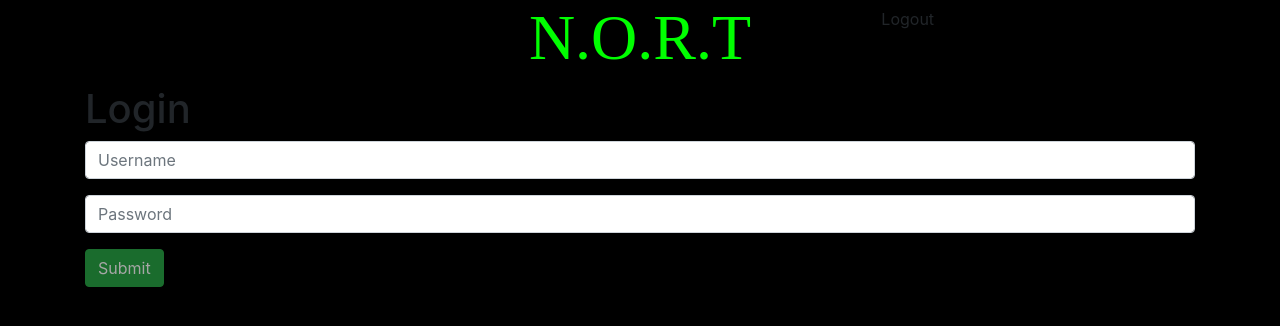
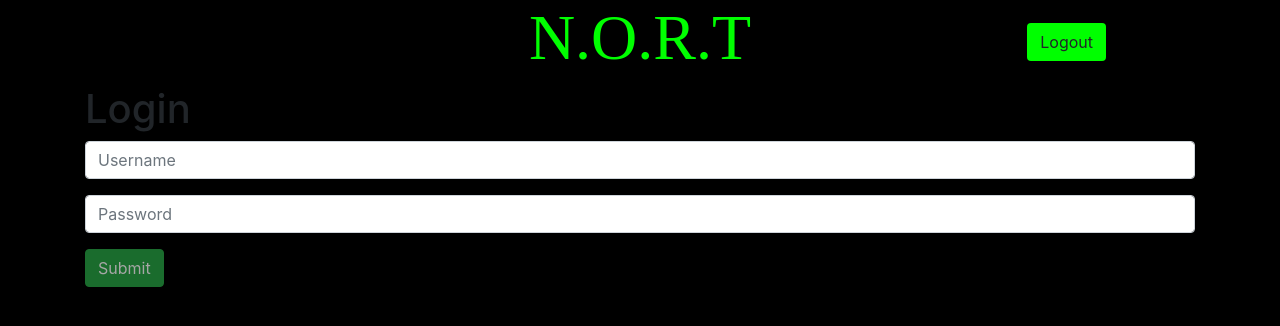
Before and after one commit to Soundwubz/NORT, a React (Create React App) app in the folder client/: page /login in a window 1280 px wide. Shown: the top 326 px of the page. Built offline with nearby package versions, Linux system fonts and the light colour scheme; a web font is replaced by a local one.

Commit message:
Logout working

```diff
--- a/client/src/components/Header/index.jsx
+++ b/client/src/components/Header/index.jsx
@@ -1,28 +1,43 @@
 import React from "react";
 import "./style.css";
 import { getFromStorage, verifyToken } from "../../utils/storage";
+import { Redirect } from "react-router-dom";
 
 class Header extends React.Component {
 
+    state = {
+        navigate: false
+    }
+
     logout = () => {
         const obj = getFromStorage('nort');
-        verifyToken('/api/logout?token=', obj);
+        const loggedOut = verifyToken('/api/logout?token=', obj);
+        if(loggedOut) {
+            this.setState({navigate: true});
+        }
     }
     render() {
+        if(this.state.navigate === true) {
+            this.setState({navigate: false});
+            return (
+                <Redirect to={'/login'} />
+            )
+        } else {
             return (
                 <div className="container-fluid header">
                     <div className="row">
                         <div className="col"></div>
-                    <div className="col align-center">
+                        <div className="col">
                             <h1>N.O.R.T</h1>
                         </div>
-                    <div className="col">
-                        <button className="btn" onClick={this.logout}>Logout</button>
+                        <div className="col text-center align-middle">
+                            <button className="btn logout" onClick={this.logout}>Logout</button>
                         </div>
                     </div>
                 </div>
             );
         }
     }
+}
 
 export default Header;
--- a/client/src/components/Header/style.css
+++ b/client/src/components/Header/style.css
@@ -6,3 +6,8 @@
     text-align: center;
     font-size: 4rem;
 }
+
+.logout {
+    background-color: lime;
+    margin: 23px 0px;
+}
```
Lines whose indentation alone changed are shown as unchanged.
